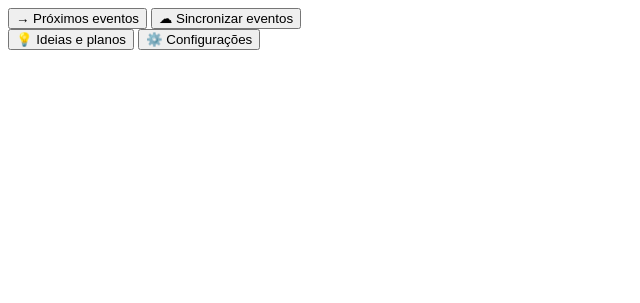
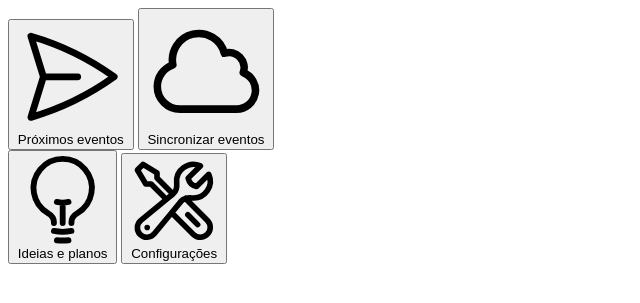
Before and after one commit to krawler/agenda_simples, a Python web app: template templates/renderers/controls.html in a window 1280 px wide. Shown: the top 303 px of the page, without its empty margins (0-640 px from the left). Run offline with Jinja, Linux system fonts and the light colour scheme; the template is opened without the code that fills it, so the values that code supplies are empty.

Commit message:
Alteração dos ícones dos botões úteis da app

```diff
--- a/templates/renderers/controls.html
+++ b/templates/renderers/controls.html
@@ -2,15 +2,31 @@
   <div class="flex flex-col sm:flex-row items-start sm:items-center gap-2 w-full">
     <div class="flex flex-col sm:flex-row items-stretch gap-2 w-full">
       <div class="flex flex-wrap gap-2 w-full">
-        <button class="btn btn-sm btn-primary flex-1 min-w-[140px]" id="proximos-eventos-btn">→ Próximos eventos </button>
-        <button id="sync-google" class="btn btn-sm btn-primary flex-1 min-w-[140px]">☁ Sincronizar eventos </button>
+        <button class="btn btn-sm btn-primary flex-1 min-w-[140px]" id="proximos-eventos-btn">
+          <svg xmlns="http://www.w3.org/2000/svg" fill="none" viewBox="0 0 24 24" stroke-width="1.5" stroke="currentColor" class="size-4">
+            <path stroke-linecap="round" stroke-linejoin="round" d="M6 12 3.269 3.125A59.769 59.769 0 0 1 21.485 12 59.768 59.768 0 0 1 3.27 20.875L5.999 12Zm0 0h7.5" />
+          </svg>
+          Próximos eventos
+        </button>
+        <button id="sync-google" class="btn btn-sm btn-primary flex-1 min-w-[140px]">
+          <svg xmlns="http://www.w3.org/2000/svg" fill="none" viewBox="0 0 24 24" stroke-width="1.5" stroke="currentColor" class="size-4">
+            <path stroke-linecap="round" stroke-linejoin="round" d="M2.25 15a4.5 4.5 0 0 0 4.5 4.5H18a3.75 3.75 0 0 0 1.332-7.257 3 3 0 0 0-3.758-3.848 5.25 5.25 0 0 0-10.233 2.33A4.502 4.502 0 0 0 2.25 15Z" />
+          </svg>
+          Sincronizar eventos
+          </button>
       </div>
       <div class="flex flex-wrap gap-2 w-full">
         <button id="ideas-plans" class="btn btn-sm btn-primary flex-1 min-w-[140px]" onclick="abrirIdeiasPlanos()">
-          💡 Ideias e planos
+          <svg xmlns="http://www.w3.org/2000/svg" fill="none" viewBox="0 0 24 24" stroke-width="1.5" stroke="currentColor" class="size-4">
+            <path stroke-linecap="round" stroke-linejoin="round" d="M12 18v-5.25m0 0a6.01 6.01 0 0 0 1.5-.189m-1.5.189a6.01 6.01 0 0 1-1.5-.189m3.75 7.478a12.06 12.06 0 0 1-4.5 0m3.75 2.383a14.406 14.406 0 0 1-3 0M14.25 18v-.192c0-.983.658-1.823 1.508-2.316a7.5 7.5 0 1 0-7.517 0c.85.493 1.509 1.333 1.509 2.316V18" />
+          </svg>
+          Ideias e planos
         </button>
         <button class="btn btn-sm btn-primary flex-1 min-w-[140px]" onclick="abrirConfig()">
-          ⚙️ Configurações
+          <svg xmlns="http://www.w3.org/2000/svg" fill="none" viewBox="0 0 24 24" stroke-width="1.5" stroke="currentColor" class="size-4">
+            <path stroke-linecap="round" stroke-linejoin="round" d="M11.42 15.17 17.25 21A2.652 2.652 0 0 0 21 17.25l-5.877-5.877M11.42 15.17l2.496-3.03c.317-.384.74-.626 1.208-.766M11.42 15.17l-4.655 5.653a2.548 2.548 0 1 1-3.586-3.586l6.837-5.63m5.108-.233c.55-.164 1.163-.188 1.743-.14a4.5 4.5 0 0 0 4.486-6.336l-3.276 3.277a3.004 3.004 0 0 1-2.25-2.25l3.276-3.276a4.5 4.5 0 0 0-6.336 4.486c.091 1.076-.071 2.264-.904 2.95l-.102.085m-1.745 1.437L5.909 7.5H4.5L2.25 3.75l1.5-1.5L7.5 4.5v1.409l4.26 4.26m-1.745 1.437 1.745-1.437m6.615 8.206L15.75 15.75M4.867 19.125h.008v.008h-.008v-.008Z" />
+          </svg>
+          Configurações
         </button>
       </div>
     </div>
```
